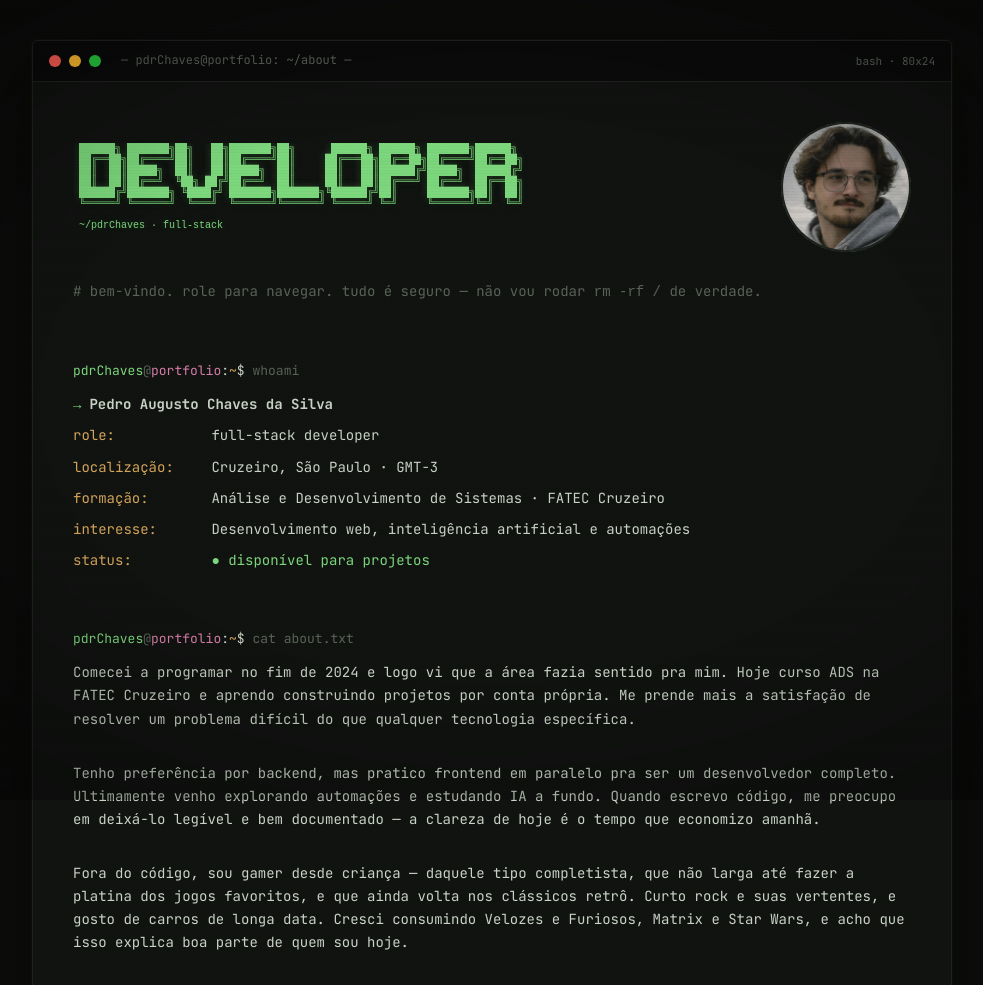
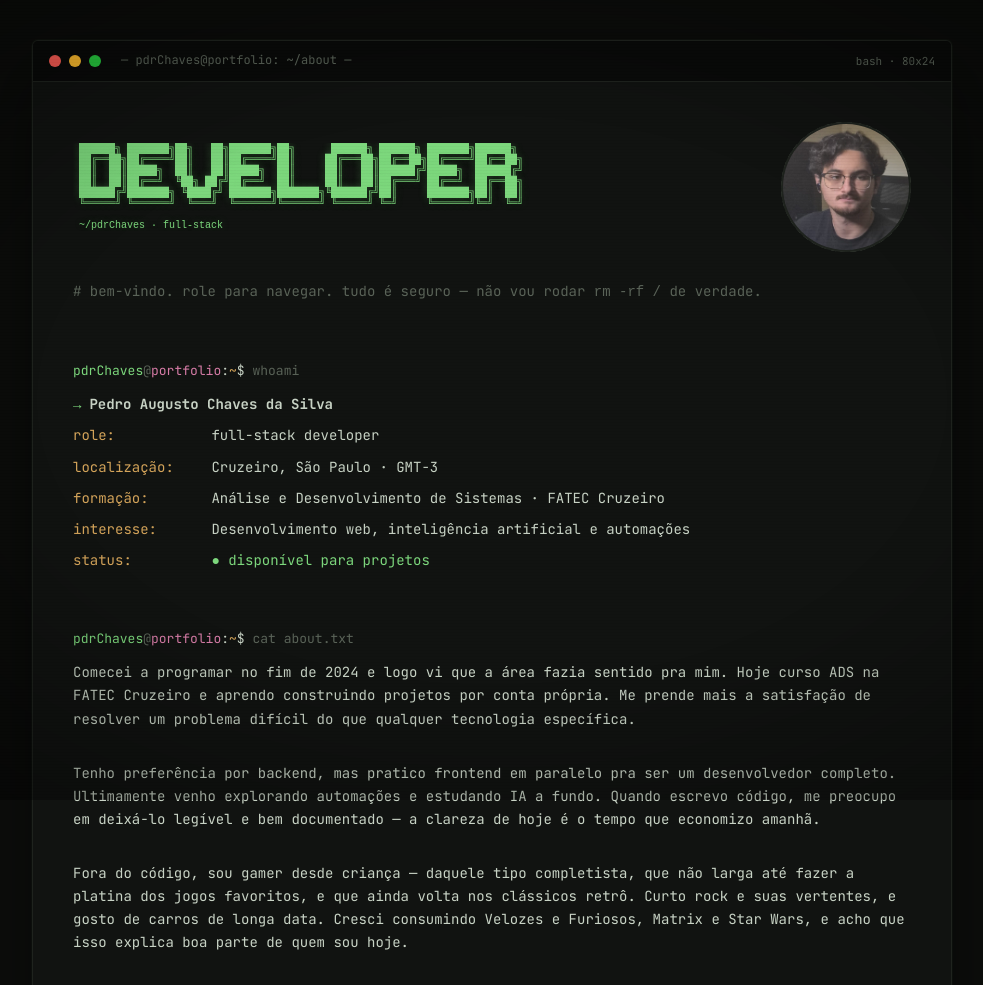
Before and after one commit to pdrChaves/pdrchaves.github.io, a plain HTML site: page index.html in a window 1280 px wide. Shown: the top 985 px of the page, without its empty margins (148-1131 px from the left). Drawn offline with Linux system fonts and the light colour scheme; no server answers.

Commit message:
alter: photo

```diff
--- a/index.html
+++ b/index.html
@@ -37,7 +37,7 @@
  ~/pdrChaves · full-stack</pre>
 
       <div class="avatar-placeholder">
-        <img src="perfil.jpeg" alt="Pedro Chaves" class="avatar">
+        <img src="fotofotofoto.jpeg" alt="Pedro Chaves" class="avatar">
       </div>
     </div>
 
```
Also changed, not shown: fotofotofoto.jpeg (added).
